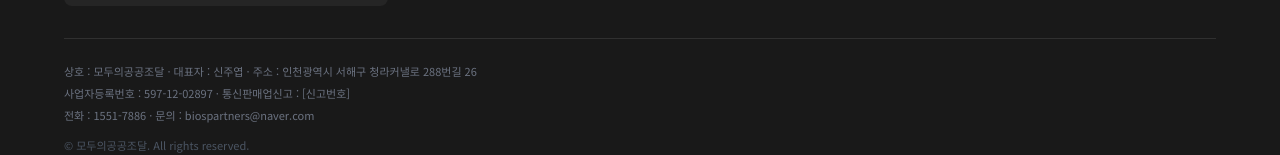
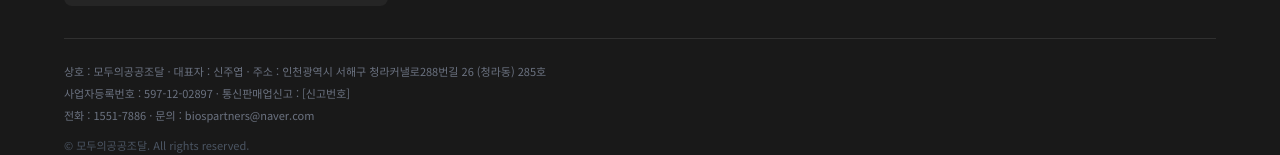
Before and after one commit to ppfa26/PPFA26, a Next.js app: page / in a window 1280 px wide. Shown: the part 3093-3248 px from the top of the page. Built offline with nearby package versions, Linux system fonts and the light colour scheme; no server answers; a web font is replaced by a local one.

Commit message:
사업장 주소를 구매안전서비스 확인증 기준으로 정확히 일치 (청라동 285호 추가)

```diff
--- a/src/app/business-info/page.tsx
+++ b/src/app/business-info/page.tsx
@@ -11,7 +11,7 @@ const ROWS: { label: string; id: string; value: string }[] = [
   {
     label: "사업장 주소",
     id: "biz-address",
-    value: "인천광역시 서해구 청라커낼로 288번길 26, 285호",
+    value: "인천광역시 서해구 청라커낼로288번길 26 (청라동) 285호",
   },
   { label: "전화번호", id: "biz-tel", value: "1551-7886" },
   { label: "이메일", id: "biz-email", value: "biospartners@naver.com" },
--- a/src/components/Footer.tsx
+++ b/src/components/Footer.tsx
@@ -79,7 +79,7 @@ export default function Footer() {
             <dt className="shrink-0 text-gray-400">대표자</dt>
             <dd className="text-gray-500">신주엽</dd>
             <dt className="shrink-0 text-gray-400">주소</dt>
-            <dd className="text-gray-500">인천광역시 서해구 청라커낼로 288번길 26</dd>
+            <dd className="text-gray-500">인천광역시 서해구 청라커낼로288번길 26 (청라동) 285호</dd>
             <dt className="shrink-0 text-gray-400">사업자등록번호</dt>
             <dd className="text-gray-500">597-12-02897</dd>
             <dt className="shrink-0 text-gray-400">통신판매업신고</dt>
@@ -93,7 +93,7 @@ export default function Footer() {
           {/* PC: 기존 한 줄(가운뎃점) 형태 유지 */}
           <div className="hidden sm:block">
             <p>
-              상호 : 모두의공공조달 · 대표자 : 신주엽 · 주소 : 인천광역시 서해구 청라커낼로 288번길 26
+              상호 : 모두의공공조달 · 대표자 : 신주엽 · 주소 : 인천광역시 서해구 청라커낼로288번길 26 (청라동) 285호
             </p>
             <p className="mt-1">
               사업자등록번호 : 597-12-02897 · 통신판매업신고 : [신고번호]
```
